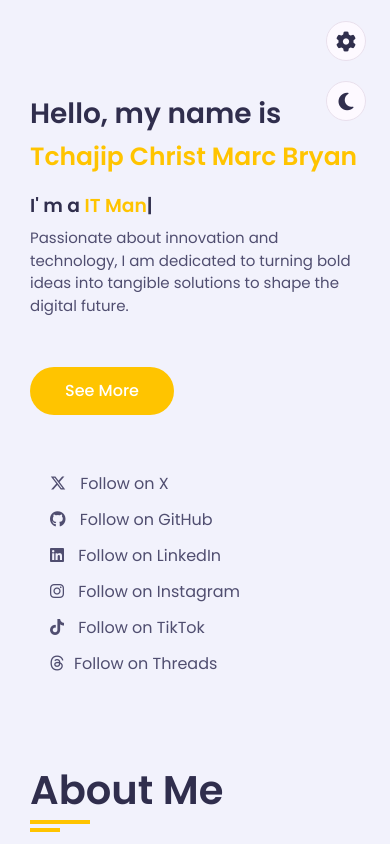
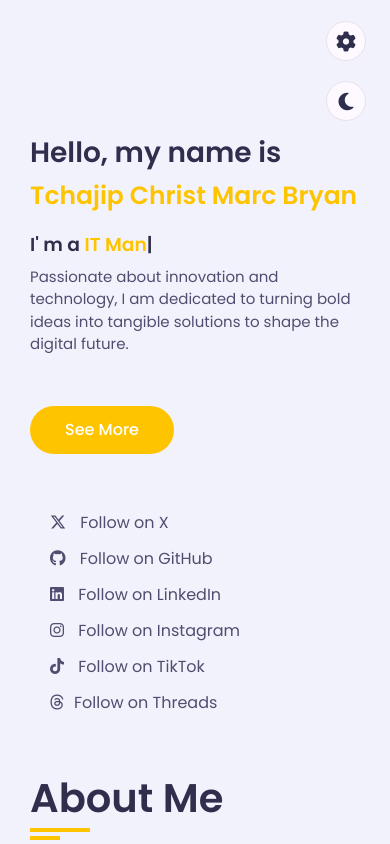
Before and after one commit to ChristBry/christbryan, a plain HTML site: page index.html in a window 390 px wide. Shown: the top 844 px of the page. Drawn offline with nearby package versions, Linux system fonts and the light colour scheme; a web font is replaced by a local one.

Commit message:
update responsive

```diff
--- a/style.css
+++ b/style.css
@@ -1014,14 +1014,14 @@ h3.hello span {
 /* responsive */
 @media (max-width : 1199px) {
     .aside {
-        left: -70px;
+        left: -20px;
         padding-top: 50px;
         width: 100vw;
         padding-right: 100px;
     }
 
     .aside .nav {
-        margin-left: 40px;
+        margin-left: 10%;
         margin-top: 20px;
         display: inline-flex;
         padding-right: 100px;
@@ -1030,7 +1030,7 @@ h3.hello span {
     .aside .logo {
         font-size: 30px;
         text-transform: capitalize;
-        margin-left: 140px;
+        margin-left: 10px;
     }
 
     .aside .logo a::before {
@@ -1043,7 +1043,12 @@ h3.hello span {
 
     .home {
         padding-top: 0px;
-        min-height: 80vh;
+        min-height: 0vh;
+        padding-top: 25%;
+    }
+
+    .about .section-title {
+        padding-top: 8%;
     }
 
     .main-content {
@@ -1086,8 +1091,7 @@ h3.hello span {
     }
 
     .home {
-        padding-top: 0px;
-        min-height: 60vh;
+        padding-top: 10%;
     }
 
     .social-icon {
@@ -1176,8 +1180,8 @@ h3.hello span {
     }
 
     .home {
-        padding-top: 0px;
-        min-height: 90vh;
+        padding-top: 0%;
+        padding-top: 30%;
     }
 
     .social-icon {
@@ -1212,7 +1216,7 @@ h3.hello span {
     }
 
     .about .section-title {
-        margin-top: 0px;
+        margin-top: 20px;
     }
 
     .service .section-title {
```
